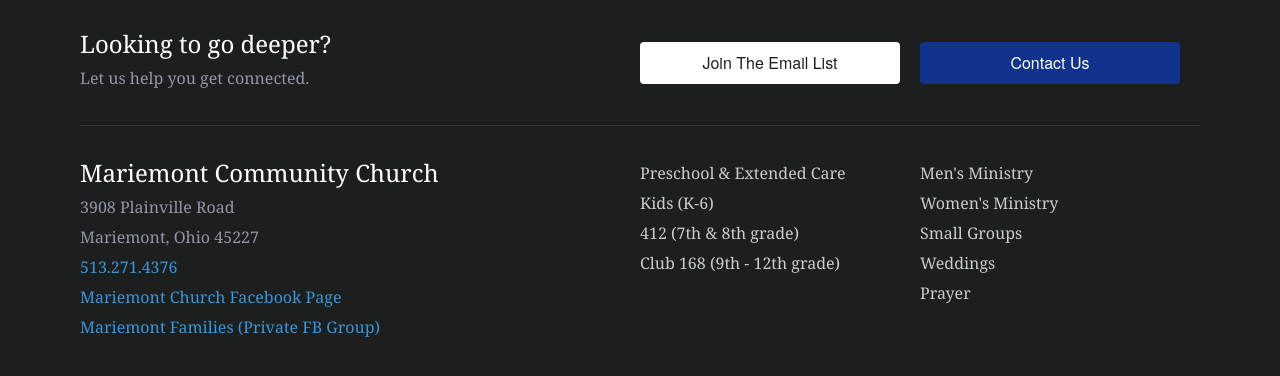
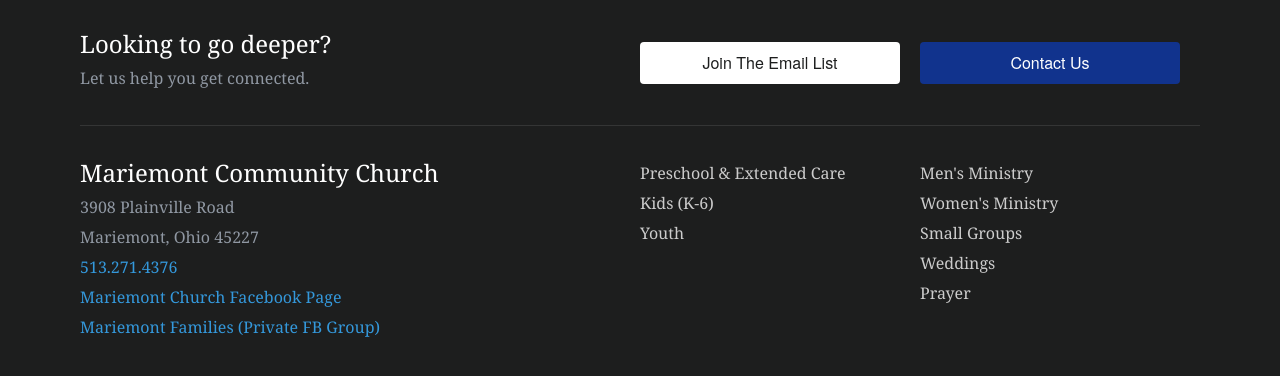
Before and after one commit to lukemoderwell/mariemont, a Jekyll site: the page built from frontpage.md, in a window 1280 px wide and 900 px high, scrolled down 1397 px, cut to the strip 452-828 px from the top of the window. Built offline with Jekyll 4.4.1, drawn with Linux system fonts in a browser that asks for light colours; nearby versions of some CDN libraries.

Commit message:
Update footer.html

```diff
--- a/_includes/footer.html
+++ b/_includes/footer.html
@@ -24,8 +24,8 @@
 	      		<ul class="footer-main-nav-list">
 	      			<li><a href="/preschool">Preschool &amp; Extended Care</a></li>
 	      			<li><a href="/kids">Kids (K-6)</a></li>
-	      			<li><a href="/youth">412 (7th &amp; 8th grade)</a></li>
-	      			<li><a href="/club-168">Club 168 (9th - 12th grade)</a></li>
+                                <!--<li><a href="/youth">412 (7th &amp; 8th grade)</a></li>-->
+	      			<li><a href="/club-168">Youth</a></li>
 	      		</ul>
 	      		<ul class="footer-main-nav-list">
 	      			<li><a href="/mens-ministry">Men's Ministry</a></li>
```
